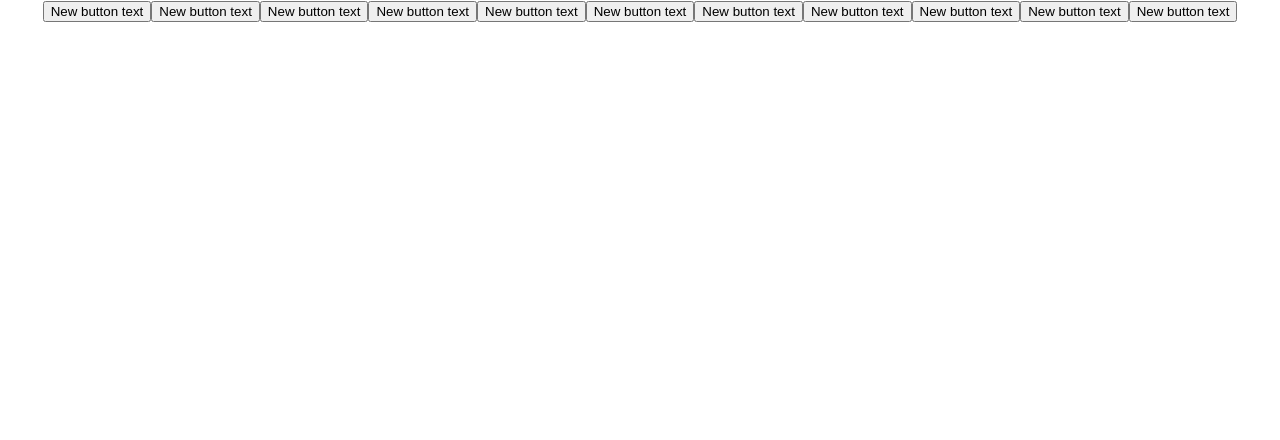
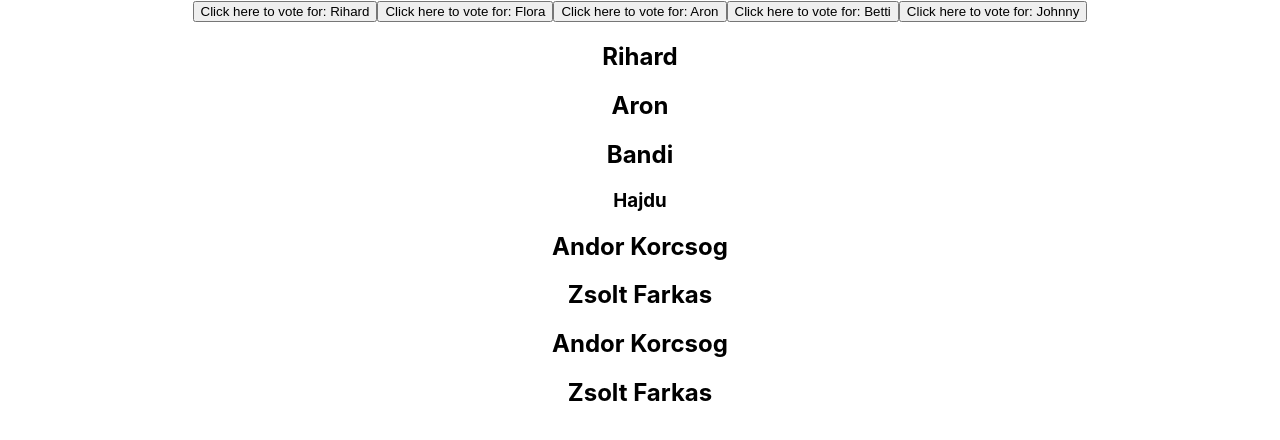
Before and after one commit to sorci89/react-practices, a React (Create React App) app: page / in a window 1280 px wide. Shown: the top 440 px of the page. Built offline with nearby package versions, Linux system fonts and the light colour scheme.

Commit message:
01.06. durin class

```diff
--- a/src/App.jsx
+++ b/src/App.jsx
@@ -1,22 +1,27 @@
 import logo from './logo.svg';
 import './App.css';
 
-import Button from './components/Button';
+//import ButtonListWithFor from './components/ButtonListWithFor';
 
-import ButtonList from './components/ButtonList';
+import ButtonListWithMap from './components/ButtonListWithMap';
+
+import Profile from './components/Profile'
+import Profile2 from './components/Profile2'
+import Profile3 from './components/Profile3'
+import Profile4 from './components/Profile4'
 
 
 function App() {
-  const newDiv = () => {
-   document.getElementById("root").insertAdjacentHTML('beforeend', '<div>New div</div>')
-  }
 
-  const buttonText = "New button text"
 
   return (
     <div className="App" >
-     <Button onClick={newDiv} buttonText={buttonText} />
-     <ButtonList onClick={newDiv} buttonText={buttonText} />
+     {/*<ButtonListWithFor />*/}
+     <ButtonListWithMap />
+     <Profile />
+     <Profile2 />
+     <Profile3 />
+     <Profile4 />
     </div>
 
   );
--- /dev/null
+++ b/src/components/Button2.js
@@ -0,0 +1,5 @@
+const Button2 = (props) => {
+  return <button>Click here to vote for: {props.userName}</button>;
+};
+
+export default Button2;
--- /dev/null
+++ b/src/components/ButtonListWithFor.js
@@ -0,0 +1,11 @@
+import Button2 from "./Button2";
+
+const ButtonListWithFor = () => {
+  const tenButton = [];
+  for (let i = 0; i < 10; i++) {
+    tenButton.push(<Button2 key={i} />);
+  }
+  return <div>{tenButton}</div>;
+};
+
+export default ButtonListWithFor;
--- /dev/null
+++ b/src/components/ButtonListWithMap.js
@@ -0,0 +1,21 @@
+import Button2 from "./Button2";
+
+const ButtonListWithMap = (userName) => {
+  /*
+  const tenButton = [];
+  for (let i = 0; i < 10; i++) {
+    tenButton.push(<Button2 key={i} />);
+  }
+  return <div>{tenButton}</div>;
+  */
+  const users = ["Rihard", "Flora", "Aron", "Betti", "Johnny"];
+  return (
+    <div>
+      {users.map((userName, i) => (
+        <Button2 key={i} userName={userName} />
+      ))}
+    </div>
+  );
+};
+
+export default ButtonListWithMap;
--- /dev/null
+++ b/src/components/Profile.js
@@ -0,0 +1,17 @@
+const Profile = () => {
+  const users = ["Rihard", "Flora", "Aron", "Betti", "Johnny"];
+
+  //const userA = users[0];
+  //const userB = users[1];
+
+  const [userA, , userB] = users;
+
+  return (
+    <div>
+      <h2>{userA}</h2>
+      <h2>{userB}</h2>
+    </div>
+  );
+};
+
+export default Profile;
--- /dev/null
+++ b/src/components/Profile2.js
@@ -0,0 +1,16 @@
+const Profile2 = () => {
+  const users = {
+    firstName: "Bandi",
+    lastName: "Hajdu",
+  };
+
+  const { firstName, lastName } = users;
+  return (
+    <div>
+      <h2>{firstName}</h2>
+      <h3>{lastName}</h3>
+    </div>
+  );
+};
+
+export default Profile2;
--- /dev/null
+++ b/src/components/Profile3.js
@@ -0,0 +1,26 @@
+function User(firstName, lastName) {
+  this.firstName = firstName;
+  this.lastName = lastName;
+  this.fullName = function () {
+    return `${this.firstName} ${this.lastName}`;
+  };
+}
+
+const Profile3 = () => {
+  const newUser = new User("Andor", "Korcsog");
+  const newUser2 = new User("Zsolt", "Farkas");
+
+  console.log(typeof newUser);
+  return (
+    <div>
+      {/*<h2>{newUser.firstName}</h2>
+      <h3>{newUser.lastName}</h3>
+      <h2>{newUser2.firstName}</h2>
+  <h3>{newUser2.lastName}</h3>*/}
+      <h2>{newUser.fullName()}</h2>
+      <h2>{newUser2.fullName()}</h2>
+    </div>
+  );
+};
+
+export default Profile3;
--- /dev/null
+++ b/src/components/Profile4.js
@@ -0,0 +1,38 @@
+/*
+function User(firstName, lastName) {
+  this.firstName = firstName;
+  this.lastName = lastName;
+  this.fullName = function () {
+    return `${this.firstName} ${this.lastName}`;
+  };
+}
+*/
+
+class User {
+  constructor(firstName, lastName) {
+    this.firstName = firstName;
+    this.lastName = lastName;
+  }
+  fullName() {
+    return `${this.firstName} ${this.lastName}`;
+  }
+}
+
+const Profile4 = () => {
+  const newUser = new User("Andor", "Korcsog");
+  const newUser2 = new User("Zsolt", "Farkas");
+
+  console.log(typeof newUser);
+  return (
+    <div>
+      {/*<h2>{newUser.firstName}</h2>
+      <h3>{newUser.lastName}</h3>
+      <h2>{newUser2.firstName}</h2>
+  <h3>{newUser2.lastName}</h3>*/}
+      <h2>{newUser.fullName()}</h2>
+      <h2>{newUser2.fullName()}</h2>
+    </div>
+  );
+};
+
+export default Profile4;
```
